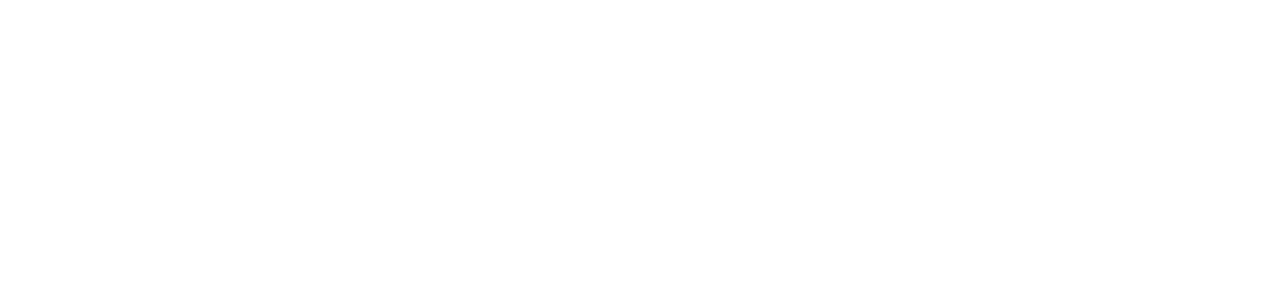
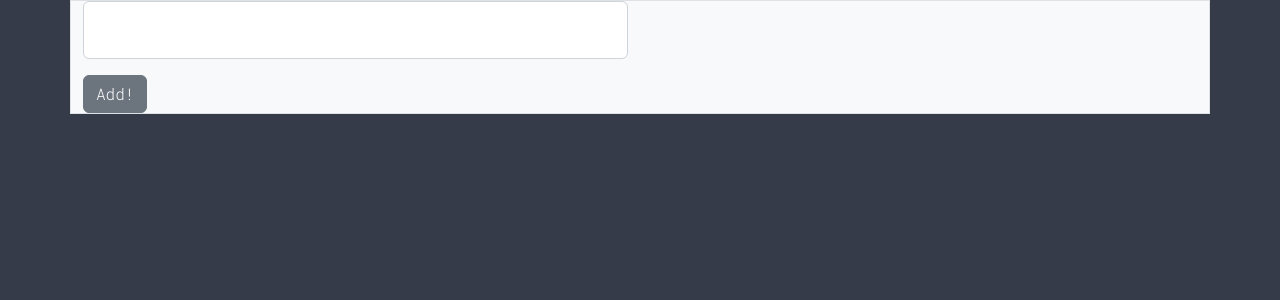
Before and after one commit to powercording/learning, a React (Create React App) app: page / in a window 1280 px wide. Shown: the top 300 px of the page. Built offline with nearby package versions, Linux system fonts and the light colour scheme.

Commit message:
go to sleep

```diff
--- a/src/App.tsx
+++ b/src/App.tsx
@@ -1,7 +1,83 @@
 import React from "react";
+import { createGlobalStyle } from "styled-components";
+import ToDoList from "./ToDoList";
+
+const GlobalStyle = createGlobalStyle`
+
+@import url('https://fonts.googleapis.com/css2?family=Roboto+Mono:ital,wght@0,300;1,100&display=swap');
+html, body, div, span, applet, object, iframe,
+h1, h2, h3, h4, h5, h6, p, blockquote, pre,
+a, abbr, acronym, address, big, cite, code,
+del, dfn, em, img, ins, kbd, q, s, samp,
+small, strike, strong, sub, sup, tt, var,
+b, u, i, center,
+dl, dt, dd, ol, ul, li,
+fieldset, form, label, legend,
+table, caption, tbody, tfoot, thead, tr, th, td,
+article, aside, canvas, details, embed,
+figure, figcaption, footer, header, hgroup,
+menu, nav, output, ruby, section, summary,
+time, mark, audio, video {
+	margin: 0;
+	padding: 0;
+	border: 0;
+	font-size: 100%;
+	vertical-align: baseline;
+}
+/* HTML5 display-role reset for older browsers */
+article, aside, details, figcaption, figure,
+footer, header, hgroup, menu, nav, section {
+	display: block;
+}
+body {
+	line-height: 1;
+  font-family: 'Roboto Mono', monospace;
+  background-color: ${(props) => props.theme.bgColor};
+  color : ${(props) => props.theme.secondColor};
+}
+ol, ul {
+	list-style: none;
+}
+blockquote, q {
+	quotes: none;
+}
+blockquote:before, blockquote:after,
+q:before, q:after {
+	content: '';
+	content: none;
+}
+table {
+	border-collapse: collapse;
+	border-spacing: 0;
+}
+a {
+  text-decoration: none;
+  color:inherit;
+}
+* {
+  box-sizing:border-box;
+}
+blockquote, q {
+	quotes: none;
+}
+blockquote:before, blockquote:after,
+q:before, q:after {
+	content: '';
+	content: none;
+}
+table {
+	border-collapse: collapse;
+	border-spacing: 0;
+}
+`;
 
 function App() {
-  return <div className="App"></div>;
+  return (
+    <>
+      <GlobalStyle />
+      <ToDoList />
+    </>
+  );
 }
 
 export default App;
--- /dev/null
+++ b/src/Theme.ts
@@ -0,0 +1,10 @@
+import { DefaultTheme } from "styled-components";
+
+export const darkTheme: DefaultTheme = {
+  textColor: "#f5f6fa",
+  bgColor: "#353b48",
+  pointColor: "#fbc531",
+  secondColor: "#7f8fa6",
+  thirdColor: "#273c75",
+  deadColor: "#dcdde1",
+};
--- /dev/null
+++ b/src/ToDoList.tsx
@@ -0,0 +1,77 @@
+import React, { useState } from "react";
+import { useForm } from "react-hook-form";
+import {
+  Button,
+  Container,
+  Form,
+  FormGroup,
+  Input,
+  Label,
+  Row,
+} from "reactstrap";
+
+// function ToDoList() {
+//   const [todo, setTodo] = useState("");
+
+//   const onChange = (event: React.FormEvent<HTMLInputElement>) => {
+//     const {
+//       currentTarget: { value },
+//     } = event;
+//     setTodo(value);
+//   };
+
+//   const onSubmit = (event: React.FormEvent<HTMLFormElement>) => {
+//     event.preventDefault();
+//     console.log(todo);
+//   };
+//   console.log(todo);
+//   return (
+//     <>
+//       <Container className="bg-light border" fluid="lg">
+//         <Row xl="2">
+//           <Form inline onSubmit={onSubmit}>
+//             <FormGroup floating>
+//               <Input
+//                 value={todo}
+//                 bsSize="sm"
+//                 className="mb-3"
+//                 id="exampleEmail"
+//                 name="email"
+//                 placeholder="Write a To do..."
+//                 onChange={onChange}
+//               />
+//               <Label for="exampleEmail">Email</Label>
+//             </FormGroup>
+//             <Button>Add!</Button>
+//           </Form>
+//         </Row>
+//       </Container>
+//     </>
+//   );
+// }
+
+function ToDoList() {
+  const { register, watch } = useForm();
+
+  console.log(watch());
+
+  return (
+    <>
+      <Container className="bg-light border" fluid="lg">
+        <Row xl="2">
+          <Form inline>
+            <FormGroup floating>
+              <Input
+                {...register("toDo")}
+                placeholder="Write a To do..."
+                type="text"
+              />
+            </FormGroup>
+            <Button>Add!</Button>
+          </Form>
+        </Row>
+      </Container>
+    </>
+  );
+}
+export default ToDoList;
--- a/src/index.tsx
+++ b/src/index.tsx
@@ -1,12 +1,20 @@
 import React from "react";
 import ReactDOM from "react-dom/client";
 import App from "./App";
+import { ThemeProvider } from "styled-components";
+import { darkTheme } from "./Theme";
+import { RecoilRoot } from "recoil";
+import "bootstrap/dist/css/bootstrap.css";
 
 const root = ReactDOM.createRoot(
   document.getElementById("root") as HTMLElement
 );
 root.render(
   <React.StrictMode>
-    <App />
+    <RecoilRoot>
+      <ThemeProvider theme={darkTheme}>
+        <App />
+      </ThemeProvider>
+    </RecoilRoot>
   </React.StrictMode>
 );
```
Also changed, not shown: package.json (+8 -0 lines), src/atoms.ts (added, +7 -0 lines), src/styled.d.ts (+12 -1 lines), 1 other file (tests, documents, lock files or other folders).
